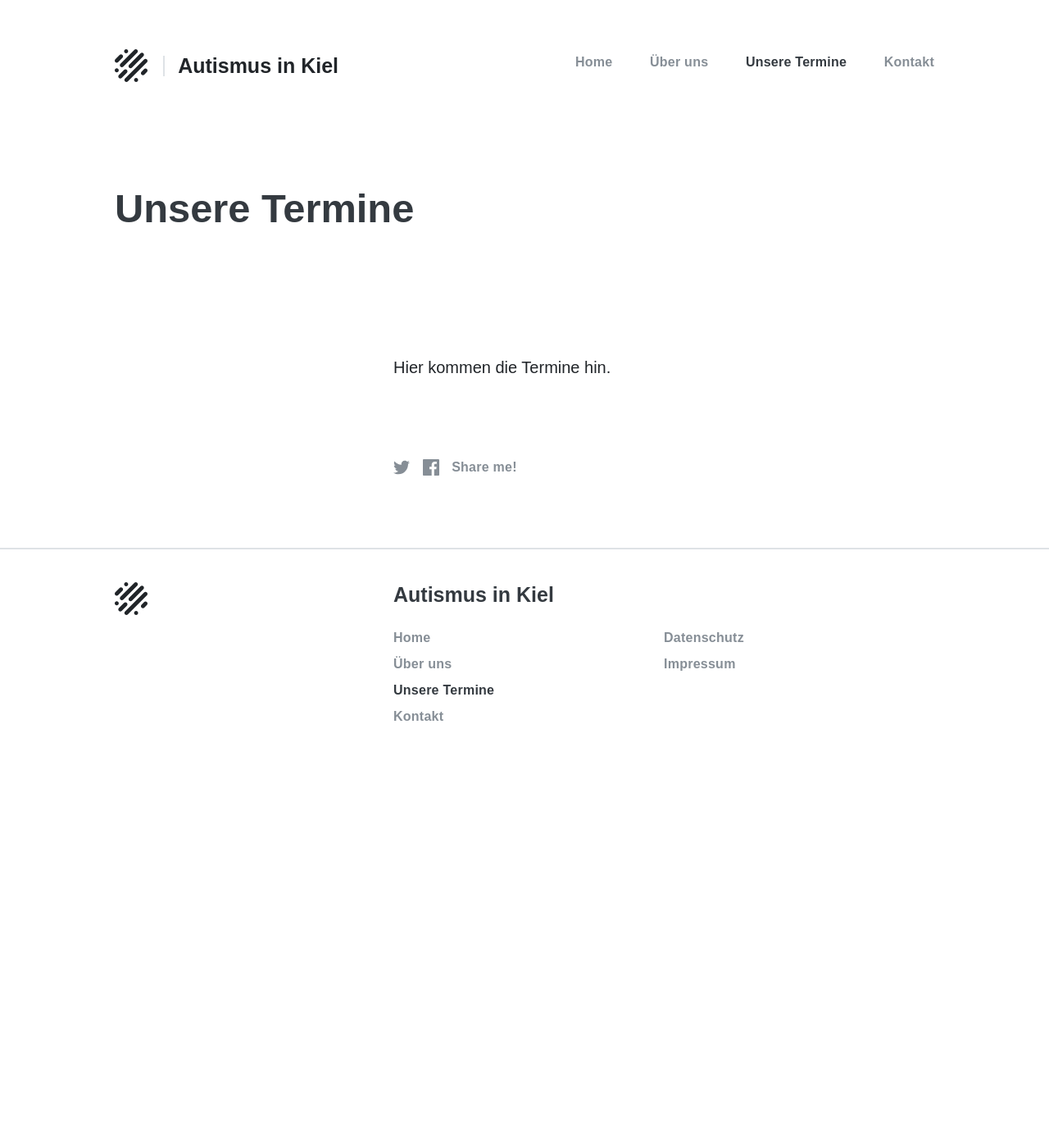
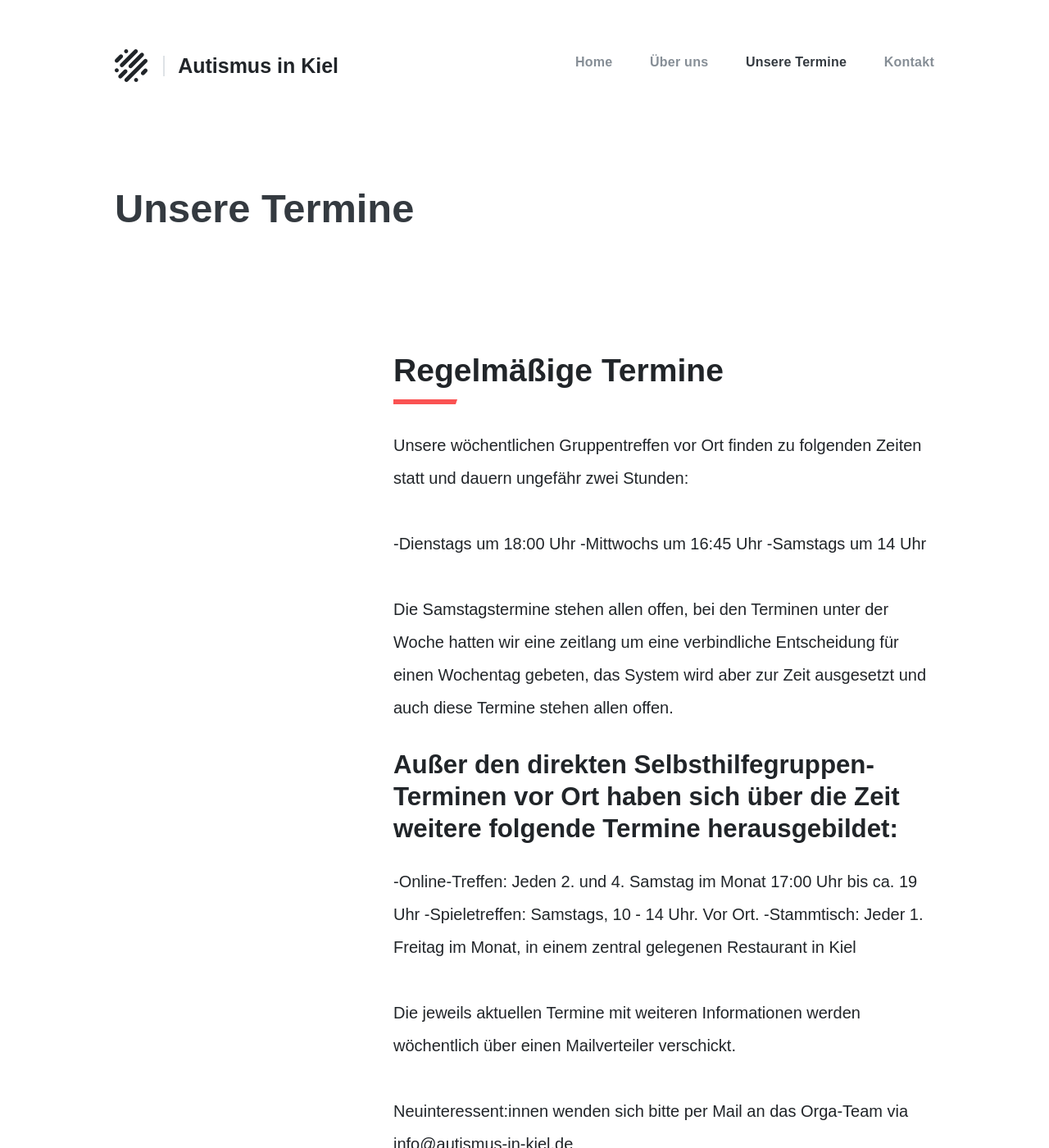
Before and after one commit to insertmesh/AIKWebsite_TEST, a Jekyll site: the page built from termine.md, in a window 1280 px wide and 1400 px high. Shown: the whole window at 82% size. Built offline with Jekyll 4.4.1, drawn with Linux system fonts in a browser that asks for light colours; some of the changed text lies outside the part shown.

Commit message:
Update termine.md

```diff
--- a/termine.md
+++ b/termine.md
@@ -3,4 +3,31 @@ layout: page
 title: "Unsere Termine"
 permalink: /termine/
 ---
-Hier kommen die Termine hin.
+
+# Regelmäßige Termine
+
+Unsere wöchentlichen Gruppentreffen vor Ort finden zu folgenden Zeiten statt und dauern ungefähr zwei Stunden:
+
+-Dienstags um 18:00 Uhr
+-Mittwochs um 16:45 Uhr
+-Samstags um 14 Uhr
+
+Die Samstagstermine stehen allen offen, bei den Terminen unter der Woche hatten wir eine zeitlang um eine verbindliche Entscheidung für einen Wochentag gebeten, das System wird aber zur Zeit ausgesetzt und auch diese Termine stehen allen offen.
+
+## Außer den direkten Selbsthilfegruppen-Terminen vor Ort haben sich über die Zeit weitere folgende Termine herausgebildet:
+
+-Online-Treffen: Jeden 2. und 4. Samstag im Monat 17:00 Uhr bis ca. 19 Uhr
+-Spieletreffen: Samstags, 10 - 14 Uhr. Vor Ort.
+-Stammtisch: Jeder 1. Freitag im Monat, in einem zentral gelegenen Restaurant in Kiel
+
+Die jeweils aktuellen Termine mit weiteren Informationen werden wöchentlich über einen Mailverteiler verschickt.
+
+Neuinteressent:innen wenden sich bitte per Mail an das Orga-Team via info@autismus-in-kiel.de
+
+Um mehr über unsere wöchentlichen Grupopentreffen zu erfahren, [klickt hier]({{ site.baseurl }}/about/)
+
+Mehr Infos zu den anderen Terminen findet ihr hier:
+
+[Online-Treffen]({{ site.baseurl }}/online/)
+[Spiele-Treffen]({{ site.baseurl }}/spiele/)
+[Stammtisch]({{ site.baseurl }}/stammtisch/)
```
